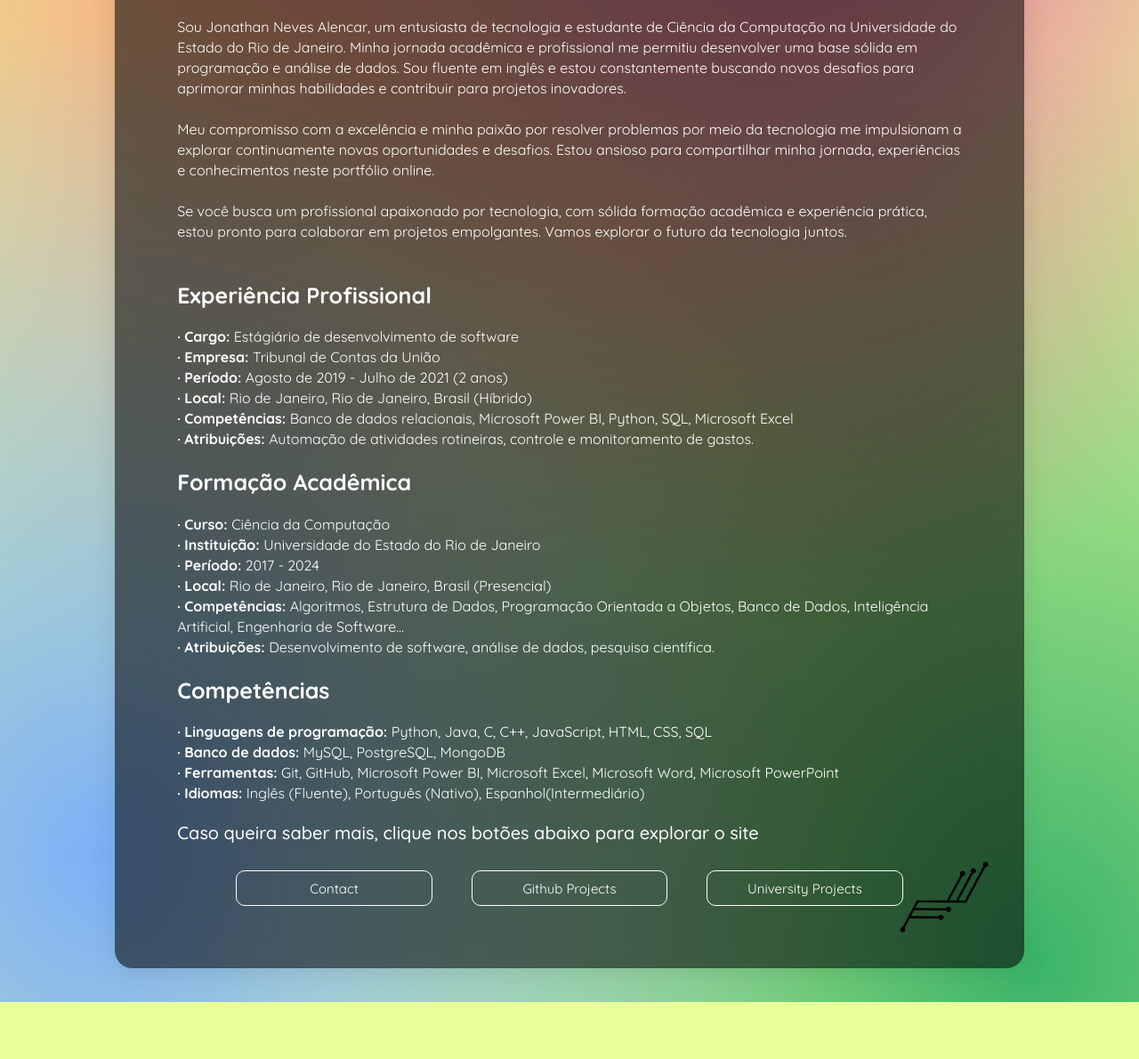
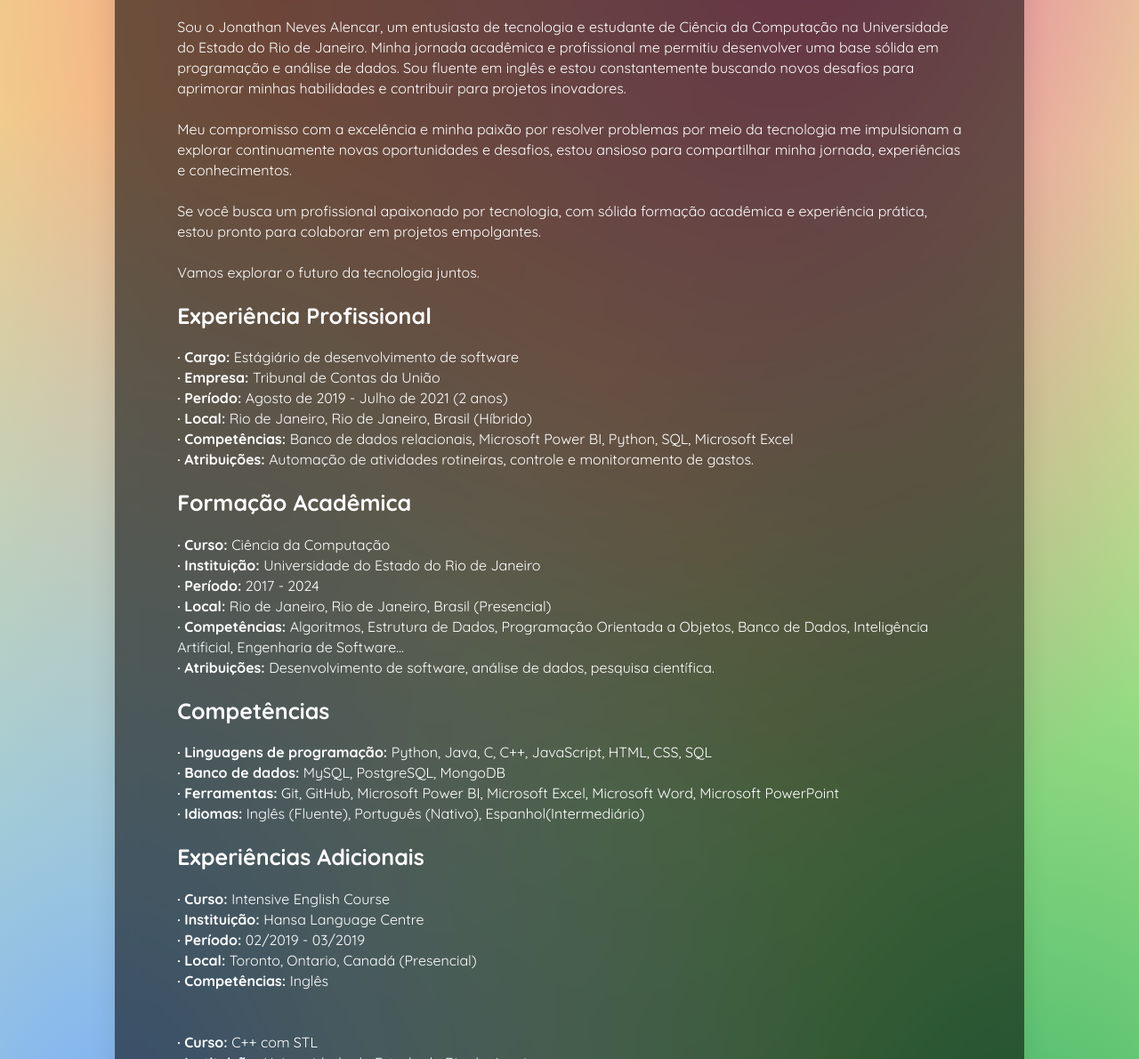
Before and after one commit to jnalencar/jnalencar.github.io, a plain HTML site: page about.html in a window 1280 px wide. Shown: the part 370-1560 px from the top of the page at 89% size. Before the commit the page ends 1496 px from the top, so only its background shows below. Drawn offline with Linux system fonts and the light colour scheme.

Commit message:
added new topic inside about and minor changes

```diff
--- a/about.html
+++ b/about.html
@@ -3,7 +3,7 @@
 <head>
     <meta charset="UTF-8">
     <meta name="viewport" content="width=device-width, initial-scale=1.0">
-    <title>jnalencar Contatos</title>
+    <title>jnalencar About</title>
     <link rel="stylesheet" href="styles/about.css">
 </head>
 <body>
@@ -25,14 +25,18 @@
                 <div class="main">
                     <h1>Oi! 👋<br><br></h1>
                     <p>
-                        Sou Jonathan Neves Alencar, um entusiasta de tecnologia e estudante de Ciência da Computação na Universidade do Estado do Rio de Janeiro. Minha jornada acadêmica e profissional me permitiu desenvolver uma base sólida em programação e análise de dados. Sou fluente em inglês e estou constantemente buscando novos desafios para aprimorar minhas habilidades e contribuir para projetos inovadores.
+                        Sou o Jonathan Neves Alencar, um entusiasta de tecnologia e estudante de Ciência da Computação na Universidade do Estado do Rio de Janeiro.
+                        Minha jornada acadêmica e profissional me permitiu desenvolver uma base sólida em programação e análise de dados.
+                        Sou fluente em inglês e estou constantemente buscando novos desafios para aprimorar minhas habilidades e contribuir para projetos inovadores.
                         <br>
                         <br>
-                        Meu compromisso com a excelência e minha paixão por resolver problemas por meio da tecnologia me impulsionam a explorar continuamente novas oportunidades e desafios. Estou ansioso para compartilhar minha jornada, experiências e conhecimentos neste portfólio online.
+                        Meu compromisso com a excelência e minha paixão por resolver problemas por meio da tecnologia me impulsionam a explorar continuamente novas oportunidades e desafios, estou ansioso para compartilhar minha jornada, experiências e conhecimentos.
                         <br>
                         <br>
-                        Se você busca um profissional apaixonado por tecnologia, com sólida formação acadêmica e experiência prática, estou pronto para colaborar em projetos empolgantes. Vamos explorar o futuro da tecnologia juntos.
+                        Se você busca um profissional apaixonado por tecnologia, com sólida formação acadêmica e experiência prática, estou pronto para colaborar em projetos empolgantes.
                         <br>
+                        <br>
+                        Vamos explorar o futuro da tecnologia juntos.
                         <br>
                     </p>
                     <h2>Experiência Profissional</h2>
@@ -60,6 +64,20 @@
                         <b>· Ferramentas: </b>Git, GitHub, Microsoft Power BI, Microsoft Excel, Microsoft Word, Microsoft PowerPoint<br>
                         <b>· Idiomas: </b>Inglês (Fluente), Português (Nativo), Espanhol(Intermediário)<br>
                     </p>
+                    <h2>Experiências Adicionais</h2>
+                    <p>
+                        <b>· Curso: </b>Intensive English Course<br>
+                        <b>· Instituição: </b>Hansa Language Centre<br>
+                        <b>· Período: </b>02/2019 - 03/2019<br>
+                        <b>· Local: </b>Toronto, Ontario, Canadá (Presencial)<br>
+                        <b>· Competências: </b>Inglês<br>
+                        <br><br>
+                        <b>· Curso: </b>C++ com STL<br>
+                        <b>· Instituição: </b> Universidade do Estado do Rio de Janeiro<br>
+                        <b>· Período: </b>07/2018 - 09/2018<br>
+                        <b>· Local: </b>Rio de Janeiro, Rio de Janeiro, Brasil (Presencial)<br>
+                        <b>· Competências: </b>C++, Estruturas de dados<br>
+                    </p>
                     <h3>Caso queira saber mais, clique nos botões abaixo para explorar o site</h3>
                     <div class="attrebute"><img src="/images/sign.png" alt=""></div>
                     <div class="explorer">
```
Also changed, not shown: index.html (+1 -2 lines), styles/main.css (+0 -7 lines).
